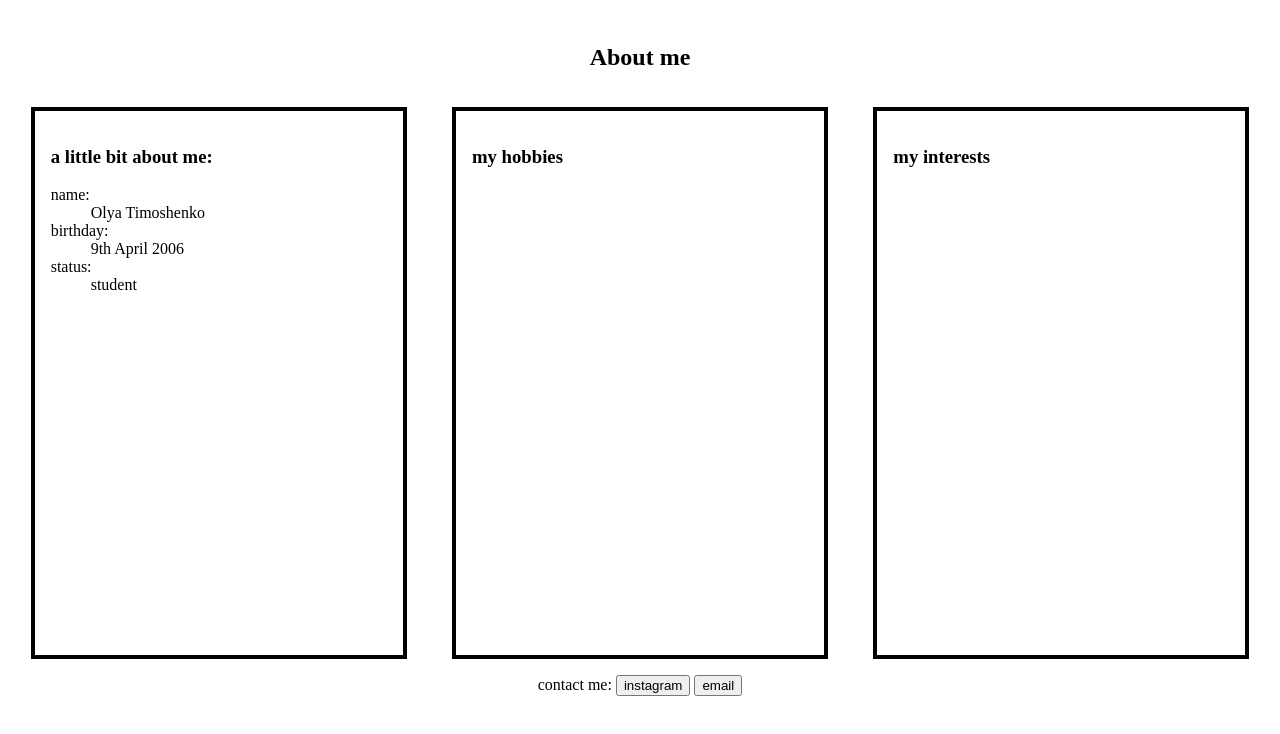
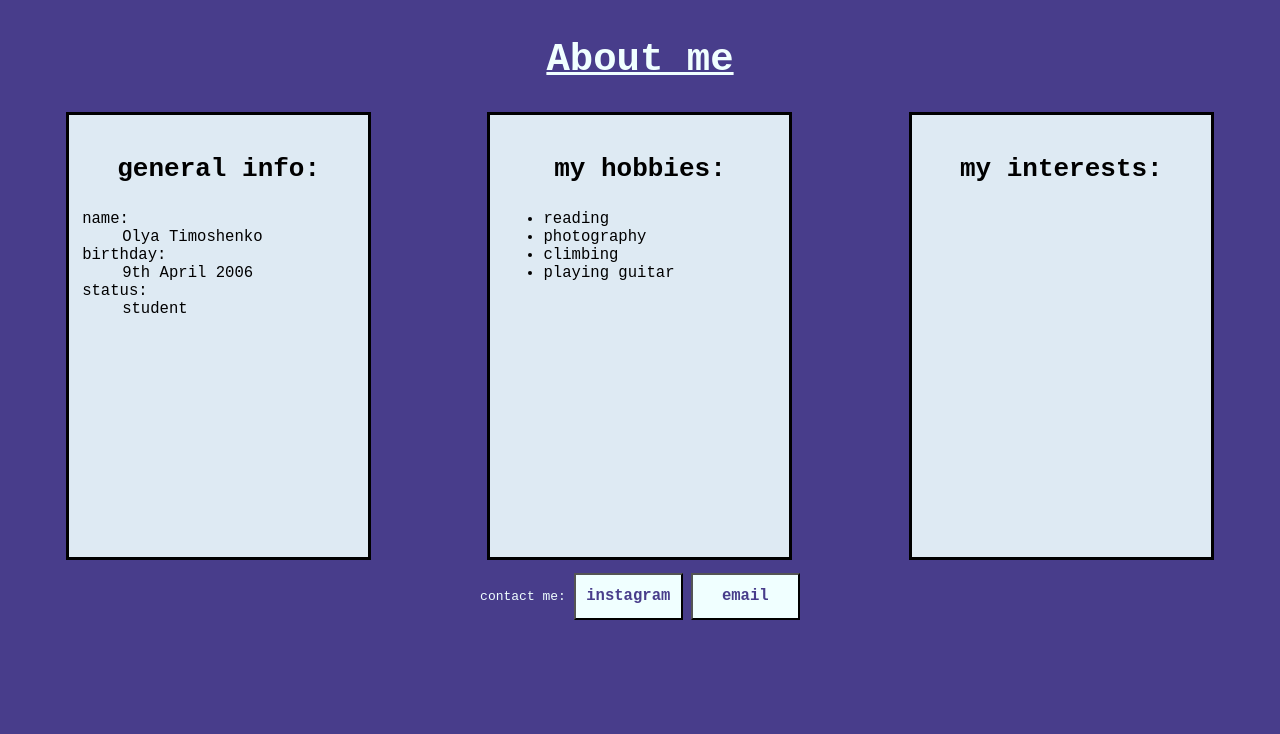
Before and after one commit to OlgaTimoshenkoSecE/Lab4OlyaT, a plain HTML site: page index.html in a window 1280 px wide. Drawn offline with Linux system fonts and the light colour scheme.

Commit message:
part 2
almost done with the essentials, will be adding things that were discussed during the class

```diff
--- a/index.html
+++ b/index.html
@@ -7,11 +7,11 @@
     </head>
     <body>
         <header>
-            <h2>About me</h2>
+            <h1>About me</h1>
         </header>
         <section>
             <article>
-                <h3>a little bit about me:</h3>
+                <h3>general info:</h3>
                 <dl>
                     <dt>name:</dt>
                     <dd>Olya Timoshenko</dd>
@@ -22,16 +22,22 @@
                 </dl>
             </article>
             <article>
-                <h3>my hobbies</h3>
+                <h3>my hobbies:</h3>
+                <ul>
+                    <li>reading</li>
+                    <li>photography</li>
+                    <li>climbing</li>
+                    <li>playing guitar</li>
+                </ul>
             </article>
             <article>
-                <h3>my interests</h3>
+                <h3>my interests:</h3>
             </article>
         </section>
         <footer>
             contact me:
-            <a href="https://www.instagram.com/e.c._to/?igsh=MTM4cnVncGhycDV1MQ%3D%3D&utm_source=qr"><button type="button">instagram</button></a>
-            <button type="button" onclick="alert('tkoo5@yahoo.com')">email</button>
+            <a href="https://www.instagram.com/e.c._to/?igsh=MTM4cnVncGhycDV1MQ%3D%3D&utm_source=qr"><button type="button"><b>instagram</b></button></a>
+            <button type="button" onclick="alert('tkoo5@yahoo.com')"><b>email</b></button>
         </footer>
     </body>
 </html>
--- a/styles.css
+++ b/styles.css
@@ -1,3 +1,9 @@
+*{
+    font-family:monospace;
+}
+body{
+    background-color: darkslateblue;
+}
 section{
     display: flex;
     justify-content:space-around;
@@ -8,12 +14,33 @@ article{
     width: 21em;
     height:32em;
     padding: 1em;
+    background-color: rgba(240, 255, 255, 0.894);
 }
 header{
     text-align: center;
-    padding: 1em;
+    padding: 0.3em;
+    color:azure;
+    text-decoration: underline;
+}
+h1{
+    font-size: 3em;
 }
 footer{
     text-align: center;
     padding: 1em;
+    color:azure;
 }
+button{
+    background-color: azure;
+    color:darkslateblue;
+    font-size: 1.2em;
+    width: 7em;
+    height: 3em;
+}
+h3{
+    font-size: 2em;
+    text-align:center;
+}
+ul, dl{
+    font-size: 1.2em;
+}
```
